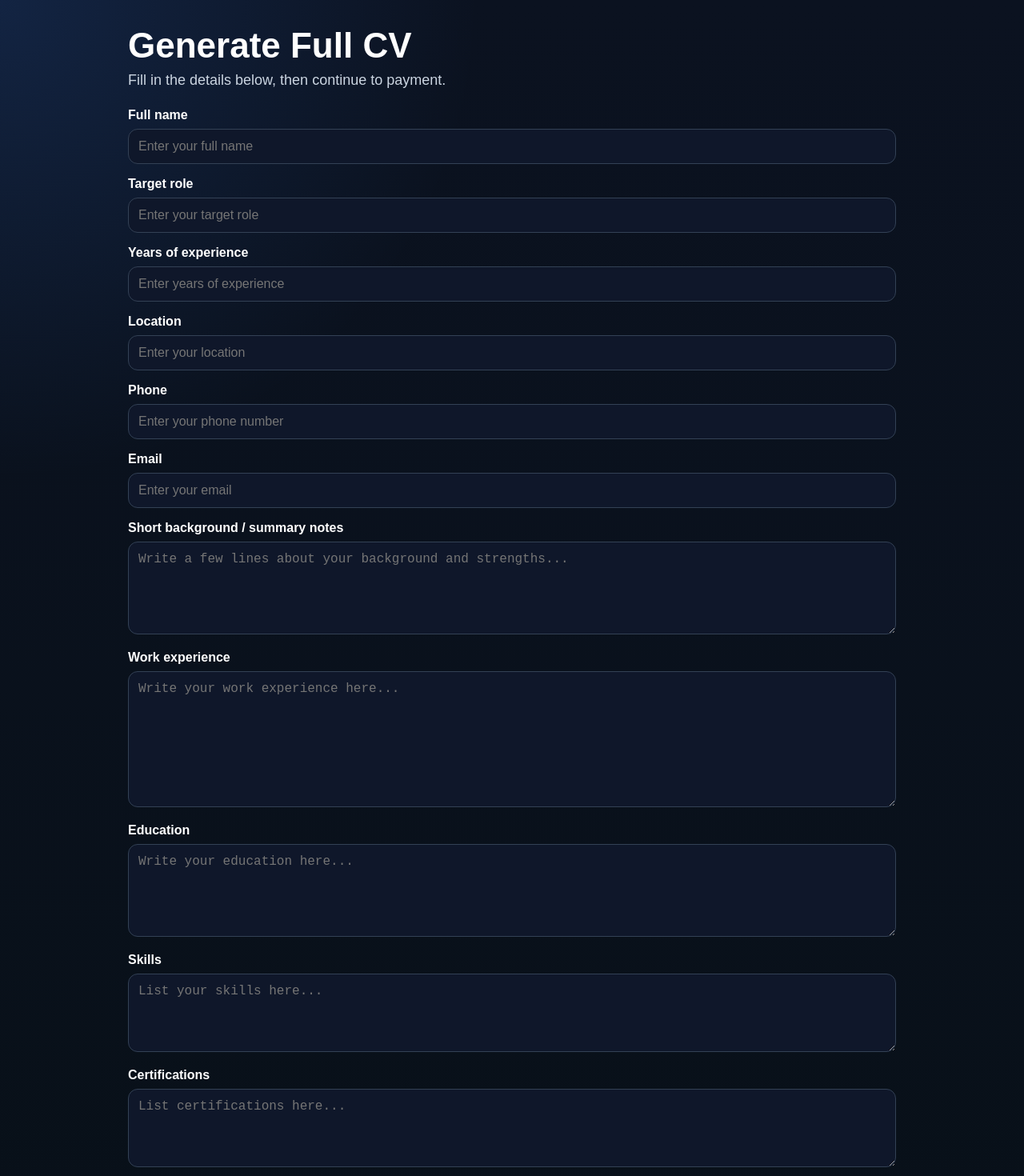
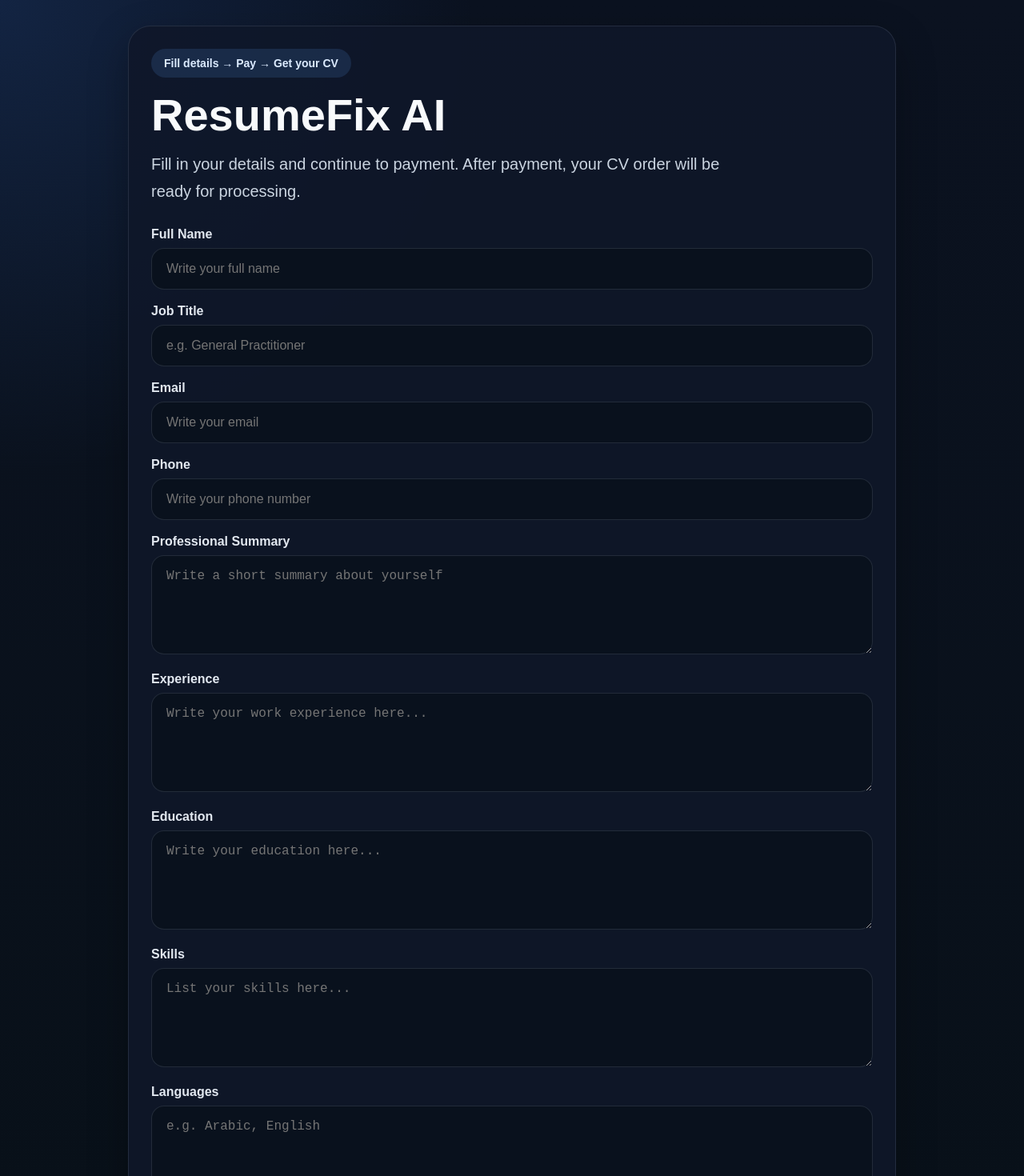
Before and after one commit to mohamedbrs9998-hue/resumefix-auto, a Next.js app: page /generate in a window 1280 px wide. Shown: the top 1470 px of the page at 80% size. Built offline with nearby package versions, Linux system fonts and the light colour scheme.

Commit message:
Replace generate page with working version

```diff
--- a/app/generate/page.js
+++ b/app/generate/page.js
@@ -2,21 +2,18 @@
 
 import { useState } from "react";
 
-const ORDER_KEY = "resumefix_order_id_v2";
+const ORDER_KEY = "resumefix_order_id";
 
 export default function GeneratePage() {
   const [form, setForm] = useState({
     fullName: "",
-    targetRole: "",
-    yearsExperience: "",
-    location: "",
+    jobTitle: "",
+    email: "",
     phone: "",
-    email: "",
-    summaryNotes: "",
-    workExperience: "",
+    summary: "",
+    experience: "",
     education: "",
     skills: "",
-    certifications: "",
     languages: "",
   });
 
@@ -26,18 +23,11 @@ export default function GeneratePage() {
     setForm((prev) => ({ ...prev, [key]: value }));
   }
 
-  async function handleContinue() {
-    if (!form.fullName || !form.targetRole || !form.email) {
-      alert("Please fill in Full name, Target role, and Email first.");
-      return;
-    }
+  async function handleSubmit(e) {
+    e.preventDefault();
+    setLoading(true);
 
     try {
-      setLoading(true);
-
-      localStorage.removeItem("resumefix_order_id");
-      localStorage.removeItem(ORDER_KEY);
-
       const res = await fetch("/api/save-order", {
         method: "POST",
         headers: {
@@ -48,8 +38,13 @@ export default function GeneratePage() {
 
       const data = await res.json();
 
-      if (!res.ok || !data.ok || !data.orderId) {
-        alert(data.error || "Failed to save your details");
+      if (!res.ok || !data?.ok || !data?.orderId) {
+        const message =
+          typeof data?.error === "string"
+            ? data.error
+            : data?.error?.message || JSON.stringify(data?.error || data);
+
+        alert(message || "Failed to save your details");
         setLoading(false);
         return;
       }
@@ -57,7 +52,12 @@ export default function GeneratePage() {
       localStorage.setItem(ORDER_KEY, data.orderId);
       window.location.href = "https://payhip.com/order?link=J7W4G";
     } catch (error) {
-      alert("Something went wrong while saving your details.");
+      const message =
+        typeof error === "string"
+          ? error
+          : error?.message || JSON.stringify(error);
+
+      alert(message || "Something went wrong while saving your details.");
       setLoading(false);
     }
   }
@@ -68,169 +68,215 @@ export default function GeneratePage() {
         minHeight: "100vh",
         background:
           "radial-gradient(circle at top left, rgba(59,130,246,0.16), transparent 28%), linear-gradient(180deg, #0b1220 0%, #081018 100%)",
-        color: "#fff",
+        color: "#f8fafc",
         padding: "32px 20px 60px",
       }}
     >
       <div style={{ maxWidth: 960, margin: "0 auto" }}>
-        <h1 style={{ fontSize: 44, fontWeight: 800, marginBottom: 8 }}>
-          Generate Full CV
+        <div
+          style={{
+            padding: 28,
+            borderRadius: 28,
+            border: "1px solid rgba(148,163,184,0.16)",
+            background: "rgba(15,23,42,0.88)",
+            boxShadow: "0 18px 50px rgba(0,0,0,0.28)",
+          }}
+        >
+          <div
+            style={{
+              display: "inline-block",
+              marginBottom: 18,
+              padding: "10px 16px",
+              borderRadius: 999,
+              background: "rgba(96,165,250,0.14)",
+              color: "#dbeafe",
+              fontSize: 14,
+              fontWeight: 700,
+            }}
+          >
+            Fill details → Pay → Get your CV
+          </div>
+
+          <h1
+            style={{
+              margin: "0 0 14px",
+              fontSize: "clamp(34px, 7vw, 56px)",
+              lineHeight: 1.05,
+              fontWeight: 800,
+            }}
+          >
+            ResumeFix AI
           </h1>
 
-        <p style={{ color: "#cbd5e1", marginBottom: 24, fontSize: 18 }}>
-          Fill in the details below, then continue to payment.
+          <p
+            style={{
+              margin: "0 0 28px",
+              maxWidth: 760,
+              color: "#cbd5e1",
+              fontSize: "clamp(16px, 2vw, 20px)",
+              lineHeight: 1.7,
+            }}
+          >
+            Fill in your details and continue to payment. After payment, your CV
+            order will be ready for processing.
           </p>
 
-        <Input
-          label="Full name"
+          <form onSubmit={handleSubmit}>
+            <Field
+              label="Full Name"
               value={form.fullName}
               onChange={(v) => updateField("fullName", v)}
-          placeholder="Enter your full name"
+              placeholder="Write your full name"
             />
-        <Input
-          label="Target role"
-          value={form.targetRole}
-          onChange={(v) => updateField("targetRole", v)}
-          placeholder="Enter your target role"
+
+            <Field
+              label="Job Title"
+              value={form.jobTitle}
+              onChange={(v) => updateField("jobTitle", v)}
+              placeholder="e.g. General Practitioner"
             />
-        <Input
-          label="Years of experience"
-          value={form.yearsExperience}
-          onChange={(v) => updateField("yearsExperience", v)}
-          placeholder="Enter years of experience"
+
+            <Field
+              label="Email"
+              value={form.email}
+              onChange={(v) => updateField("email", v)}
+              placeholder="Write your email"
             />
-        <Input
-          label="Location"
-          value={form.location}
-          onChange={(v) => updateField("location", v)}
-          placeholder="Enter your location"
-        />
-        <Input
+
+            <Field
               label="Phone"
               value={form.phone}
               onChange={(v) => updateField("phone", v)}
-          placeholder="Enter your phone number"
-        />
-        <Input
-          label="Email"
-          value={form.email}
-          onChange={(v) => updateField("email", v)}
-          placeholder="Enter your email"
+              placeholder="Write your phone number"
             />
 
-        <TextField
-          label="Short background / summary notes"
-          value={form.summaryNotes}
-          onChange={(v) => updateField("summaryNotes", v)}
-          placeholder="Write a few lines about your background and strengths..."
-          rows={5}
+            <TextAreaField
+              label="Professional Summary"
+              value={form.summary}
+              onChange={(v) => updateField("summary", v)}
+              placeholder="Write a short summary about yourself"
             />
-        <TextField
-          label="Work experience"
-          value={form.workExperience}
-          onChange={(v) => updateField("workExperience", v)}
+
+            <TextAreaField
+              label="Experience"
+              value={form.experience}
+              onChange={(v) => updateField("experience", v)}
               placeholder="Write your work experience here..."
-          rows={8}
             />
-        <TextField
+
+            <TextAreaField
               label="Education"
               value={form.education}
               onChange={(v) => updateField("education", v)}
               placeholder="Write your education here..."
-          rows={5}
             />
-        <TextField
+
+            <TextAreaField
               label="Skills"
               value={form.skills}
               onChange={(v) => updateField("skills", v)}
               placeholder="List your skills here..."
-          rows={4}
             />
-        <TextField
-          label="Certifications"
-          value={form.certifications}
-          onChange={(v) => updateField("certifications", v)}
-          placeholder="List certifications here..."
-          rows={4}
-        />
-        <TextField
+
+            <TextAreaField
               label="Languages"
               value={form.languages}
               onChange={(v) => updateField("languages", v)}
               placeholder="e.g. Arabic, English"
-          rows={3}
             />
 
-        <div style={{ marginTop: 20 }}>
             <button
-            onClick={handleContinue}
+              type="submit"
               disabled={loading}
               style={{
-              padding: "14px 22px",
-              borderRadius: 12,
-              background: "#60a5fa",
+                marginTop: 24,
+                border: "none",
+                borderRadius: 18,
+                padding: "16px 24px",
+                minWidth: 220,
+                fontSize: 18,
+                fontWeight: 800,
+                cursor: loading ? "not-allowed" : "pointer",
+                background: "linear-gradient(135deg, #7dd3fc 0%, #60a5fa 100%)",
                 color: "#081018",
-              fontWeight: 800,
-              fontSize: 18,
-              border: "none",
-              cursor: "pointer",
                 opacity: loading ? 0.7 : 1,
               }}
             >
               {loading ? "Saving..." : "Continue to Payment"}
             </button>
+          </form>
         </div>
       </div>
     </main>
   );
 }
 
-function Input({ label, value, onChange, placeholder }) {
+function Field({ label, value, onChange, placeholder }) {
   return (
-    <label style={{ display: "block", marginBottom: 16 }}>
-      <span style={{ display: "block", marginBottom: 8, fontWeight: 700 }}>
+    <div style={{ marginBottom: 18 }}>
+      <label
+        style={{
+          display: "block",
+          marginBottom: 8,
+          fontSize: 16,
+          fontWeight: 700,
+          color: "#e2e8f0",
+        }}
+      >
         {label}
-      </span>
+      </label>
       <input
         value={value}
         onChange={(e) => onChange(e.target.value)}
         placeholder={placeholder}
         style={{
           width: "100%",
-          padding: 12,
-          borderRadius: 12,
-          border: "1px solid #334155",
-          background: "#0f172a",
-          color: "#fff",
+          padding: "16px 18px",
+          borderRadius: 16,
+          border: "1px solid rgba(148,163,184,0.18)",
+          background: "#09111d",
+          color: "#f8fafc",
           fontSize: 16,
+          outline: "none",
+          boxSizing: "border-box",
         }}
       />
-    </label>
+    </div>
   );
 }
 
-function TextField({ label, value, onChange, placeholder, rows = 6 }) {
+function TextAreaField({ label, value, onChange, placeholder }) {
   return (
-    <label style={{ display: "block", marginBottom: 16 }}>
-      <span style={{ display: "block", marginBottom: 8, fontWeight: 700 }}>
+    <div style={{ marginBottom: 18 }}>
+      <label
+        style={{
+          display: "block",
+          marginBottom: 8,
+          fontSize: 16,
+          fontWeight: 700,
+          color: "#e2e8f0",
+        }}
+      >
         {label}
-      </span>
+      </label>
       <textarea
         value={value}
         onChange={(e) => onChange(e.target.value)}
         placeholder={placeholder}
-        rows={rows}
+        rows={5}
         style={{
           width: "100%",
-          padding: 12,
-          borderRadius: 12,
-          border: "1px solid #334155",
-          background: "#0f172a",
-          color: "#fff",
+          padding: "16px 18px",
+          borderRadius: 16,
+          border: "1px solid rgba(148,163,184,0.18)",
+          background: "#09111d",
+          color: "#f8fafc",
           fontSize: 16,
+          outline: "none",
+          boxSizing: "border-box",
           resize: "vertical",
         }}
       />
-    </label>
+    </div>
   );
 }
--- a/app/page.js
+++ b/app/page.js
@@ -53,7 +53,7 @@ export default function HomePage() {
               margin: 0,
               maxWidth: 760,
               color: "#dbe4f0",
-              fontSize: "clamp(18px, 2vw, 22px)",
+               fontSize: "clamp(18px, 2vw, 22px)",
               lineHeight: 1.7,
             }}
           >
```
Lines whose indentation alone changed are shown as unchanged.
